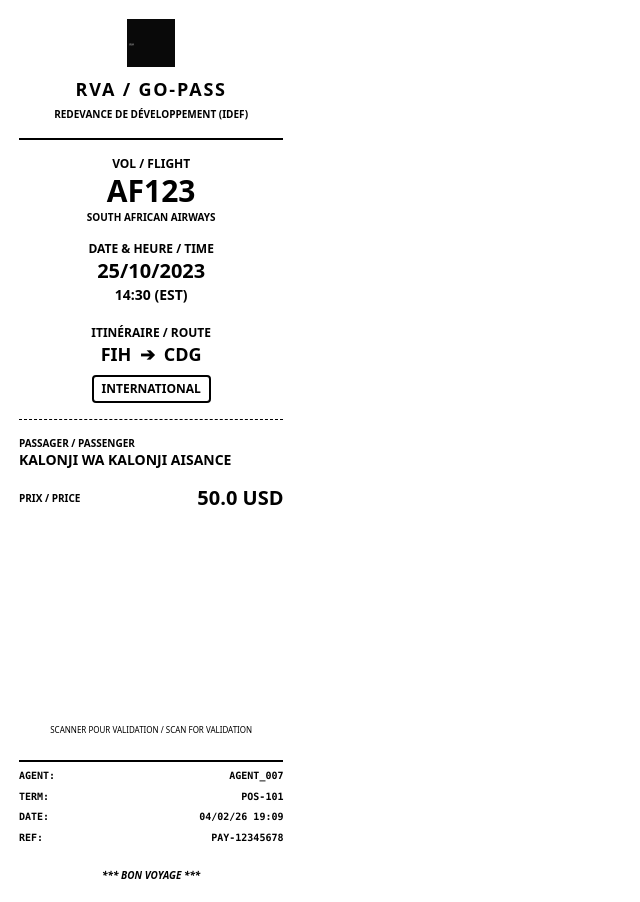
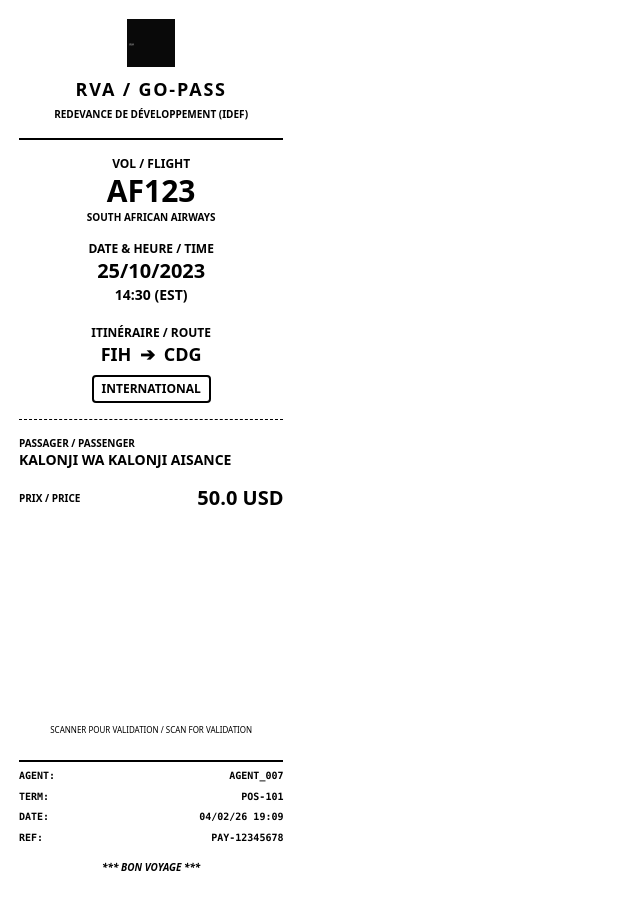
Before and after one commit to moa-digitalagency/GoPass_SGI, a Flask app: page /preview/ticket/thermal in a window 1280 px wide. Shown: the whole page, without its empty margins (0-640 px from the left). After the commit the page ends 871 px from the top, so only its background shows below. Run offline with Flask 3, Linux system fonts and the light colour scheme; some libraries are stand-ins or nearby versions.

Commit message:
feat: add A4 and Thermal ticket templates with preview
- Added `templates/tickets/ticket_a4.html` for A4 landscape E-GoPass (2x A5 side-by-side).
- Added `templates/tickets/ticket_thermal.html` for 80mm thermal printers with optimized compact height.
- Added `routes/preview.py` to enable ticket previewing at `/preview/ticket/a4` and `/preview/ticket/thermal`.
- Updated `app.py` to register the preview blueprint.
- Generated verification screenshots in `docs/screenshots/`.
- Ensured templates meet visual requirements: split payment reference lines, full passenger names, bilingual labels, and specific RVA branding.
- Confirmed `qrcode` dependency is present.

Co-authored-by: moa-digitalagency <93324793+moa-digitalagency@users.noreply.github.com>

```diff
--- a/templates/tickets/ticket_thermal.html
+++ b/templates/tickets/ticket_thermal.html
@@ -17,9 +17,10 @@
             background: white;
             color: black;
             font-family: ui-sans-serif, system-ui, -apple-system, BlinkMacSystemFont, "Segoe UI", Roboto, "Helvetica Neue", Arial, sans-serif;
+            height: fit-content;
         }
         .thermal-container {
-            padding: 5mm;
+            padding: 5mm 5mm 2mm 5mm;
             width: 100%;
             box-sizing: border-box;
         }
@@ -111,7 +112,7 @@
             </div>
         </div>
 
-        <div class="mt-6 text-center">
+        <div class="mt-4 text-center pb-1">
             <p class="text-[10px] italic font-bold">*** BON VOYAGE ***</p>
         </div>
     </div>
```
Also changed, not shown: 1 other file.
